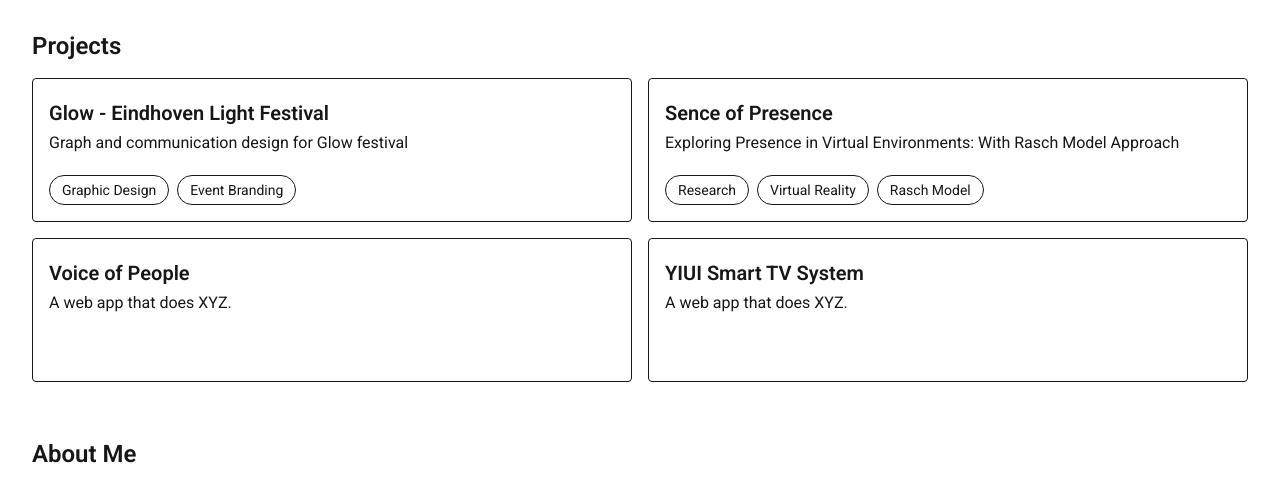
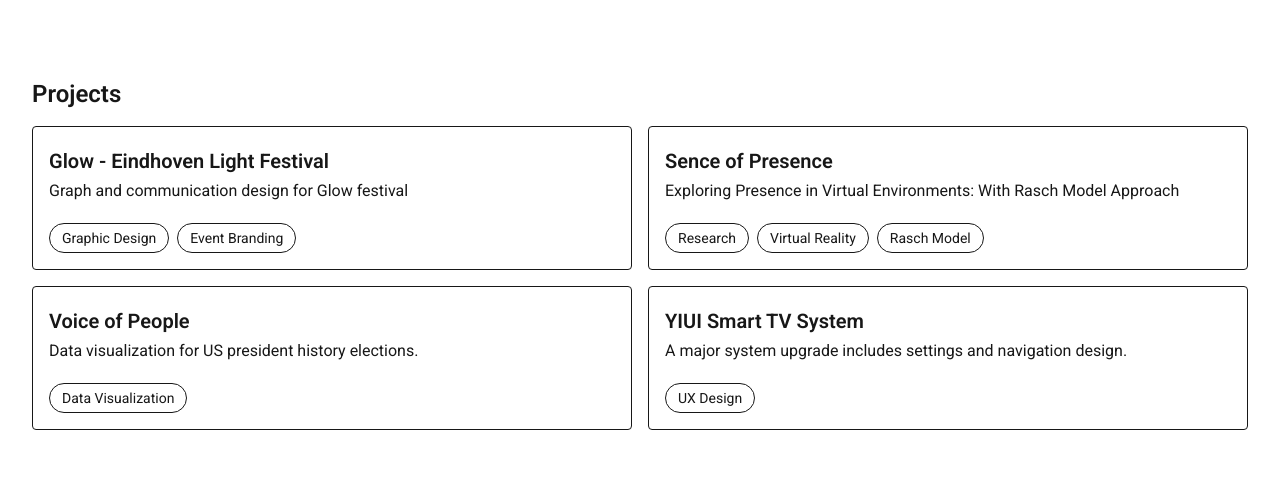
Before and after one commit to YueyingShi/yueying2025, a Next.js app: page / in a window 1280 px wide. Shown: the part 810-1290 px from the top of the page. Built offline with nearby package versions, Linux system fonts and the light colour scheme.

Commit message:
update one of the project

```diff
--- a/public/data/projects.ts
+++ b/public/data/projects.ts
@@ -20,20 +20,29 @@ export const projects = [
       "Immersed in virtual reality despite motion sickness, I collaborated with a healthcare research group in 2016. This led to my master's thesis exploring emotions in virtual environments. My study addresses a gap by introducing the Rasch Model, which offers a more objective comparison method for immersive experiences, shifting from solely subjective assessments to analyzing user behavior across studies on a standardized scale.",
     details: {
       Role: "Researcher",
-      Date: "March 2020",
+      Date: "March 2022",
       Scope: ["Research", "Virtual Reality", "Rasch Model"],
     },
   },
   {
     slug: "vote",
     title: "Voice of People",
-    short_description: "A web app that does XYZ.",
-    details: "Full details about Project One...",
+    short_description: "Data visualization for US president history elections.",
+    details: {
+      Role: "Data Analyst, Software Developer",
+      Date: "September 2021",
+      Scope: ["Data Visualization"],
+    },
   },
   {
     slug: "yiui",
     title: "YIUI Smart TV System",
-    short_description: "A web app that does XYZ.",
-    details: "Full details about Project One...",
+    short_description:
+      "A major system upgrade includes settings and navigation design.",
+    details: {
+      Role: "UX Designer, UX Researcher",
+      Date: "August 2019",
+      Scope: ["UX Design"],
+    },
   },
 ];
--- a/src/app/page.tsx
+++ b/src/app/page.tsx
@@ -24,7 +24,7 @@ export default function HomePage() {
   return (
     <>
       <Banner />
-      <div className="max-w-7xl mx-auto p-8">
+      <div className="max-w-7xl mx-auto p-8 my-12 flex flex-col gap-16">
         <ProjectList projects={projects} />
         <About />
       </div>
--- a/src/components/ProjectList.tsx
+++ b/src/components/ProjectList.tsx
@@ -17,6 +17,7 @@ interface ProjectListProps {
 export function ProjectList({ projects }: ProjectListProps) {
   return (
     <>
+      <div>
         <h2 id="projects" className="mb-4">
           Projects
         </h2>
@@ -27,6 +28,7 @@ export function ProjectList({ projects }: ProjectListProps) {
             </Link>
           ))}
         </section>
+      </div>
     </>
   );
 }
```
Lines whose indentation alone changed are shown as unchanged.
